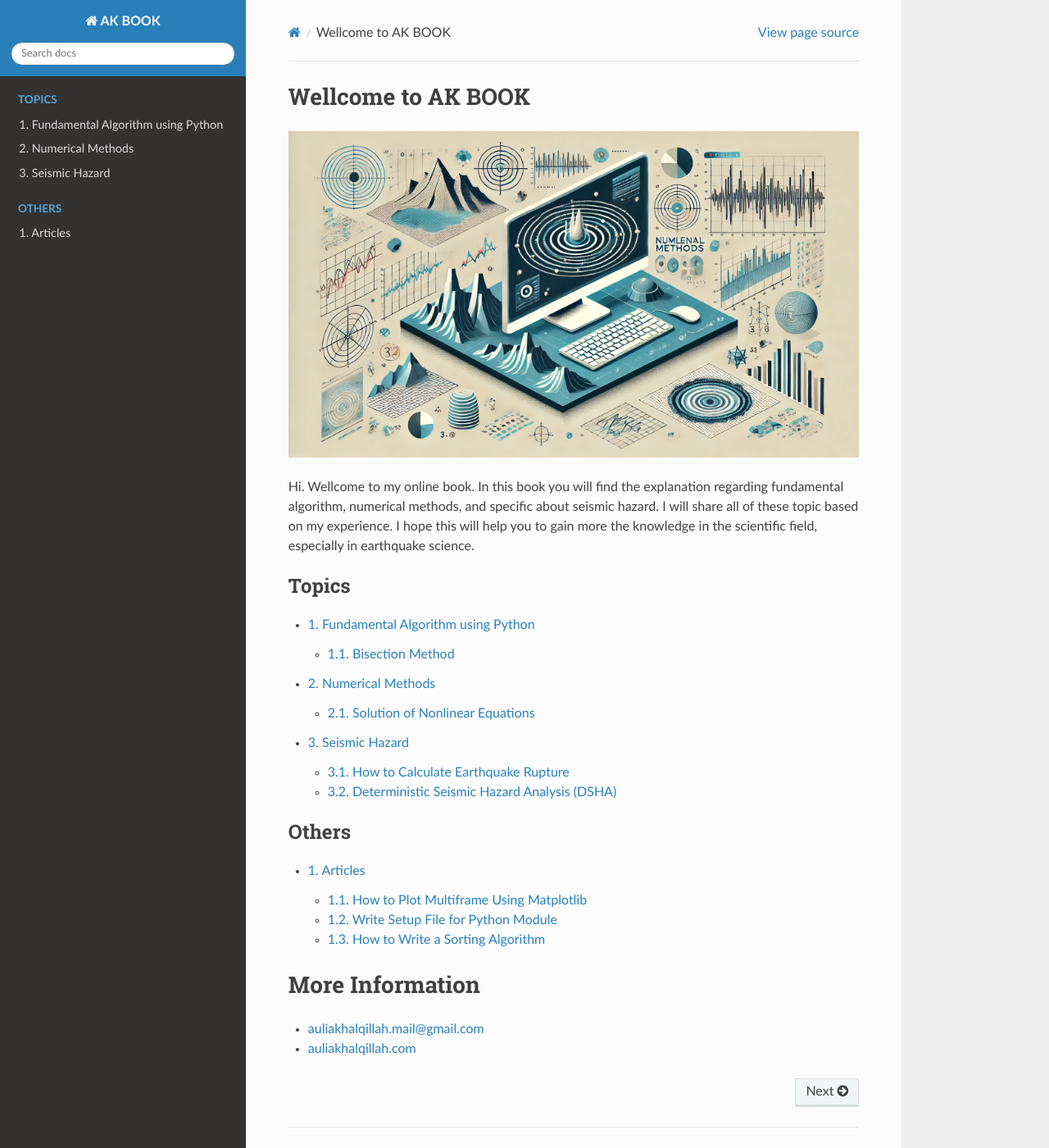
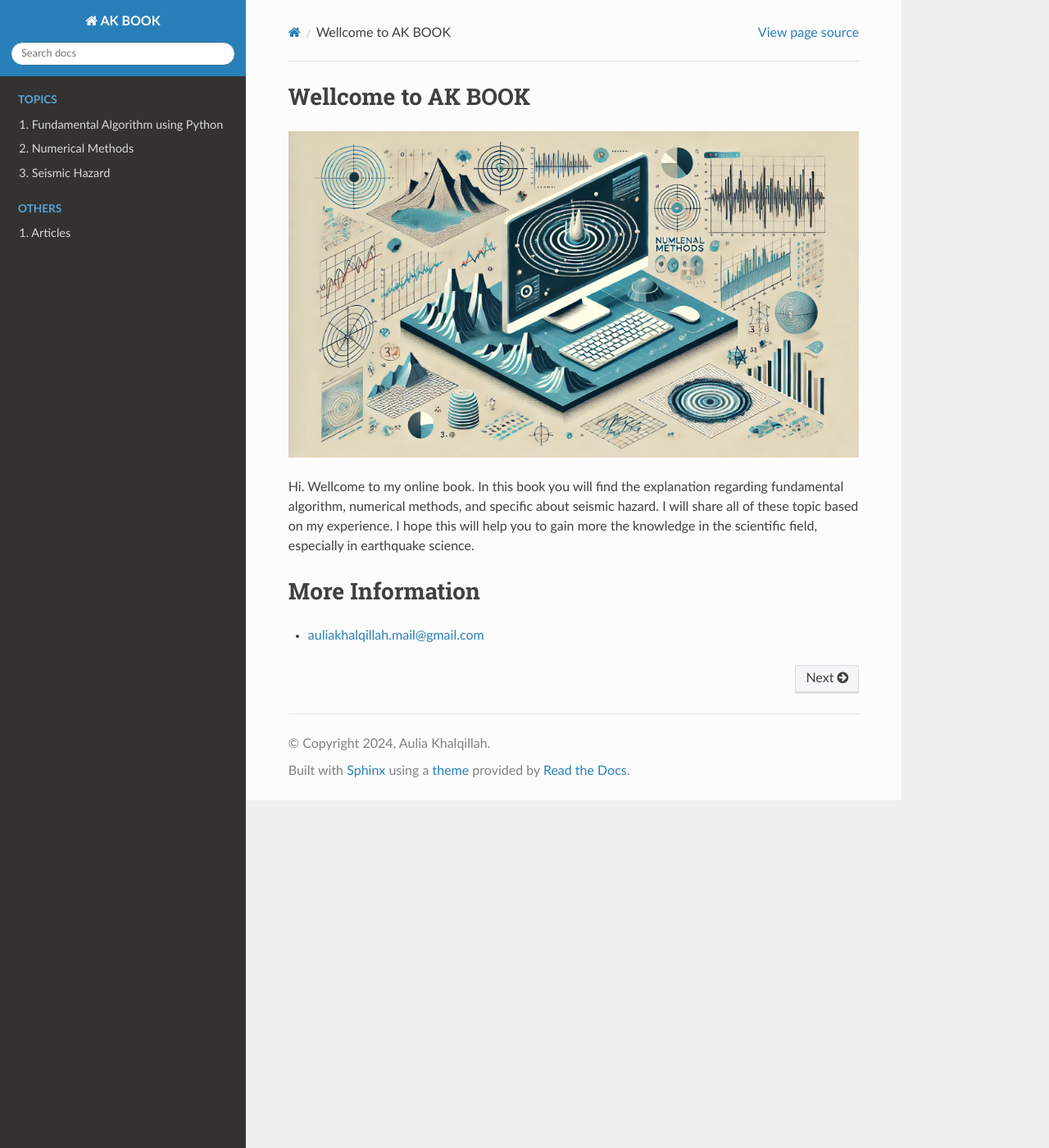
Before and after one commit to auliakhalqillah/akbook, a Sphinx documentation site: the page built from docs/source/index.rst, in a window 1280 px wide and 1400 px high. Shown: the whole window at 82% size. Built offline with Sphinx 7.4.7 and the Read the Docs theme 3.1.0, drawn with Linux system fonts in a browser that asks for light colours; some of the changed lines change nothing that is shown.

Commit message:
Update index.rst

```diff
--- a/docs/source/index.rst
+++ b/docs/source/index.rst
@@ -12,6 +12,7 @@ Hi. Wellcome to my online book. In this book you will find the explanation regar
   :glob:
   :numbered:
   :maxdepth: 2
+  :hidden:
 
   Fundamental Algorithm using Python
   Numerical Methods
@@ -22,6 +23,7 @@ Hi. Wellcome to my online book. In this book you will find the explanation regar
   :glob:
   :numbered:
   :maxdepth: 2
+  :hidden:
 
   Articles
 
@@ -29,4 +31,3 @@ More Information
 ================
 
 - auliakhalqillah.mail@gmail.com
-- `auliakhalqillah.com <https://auliakhalqillah.com>`_
```
